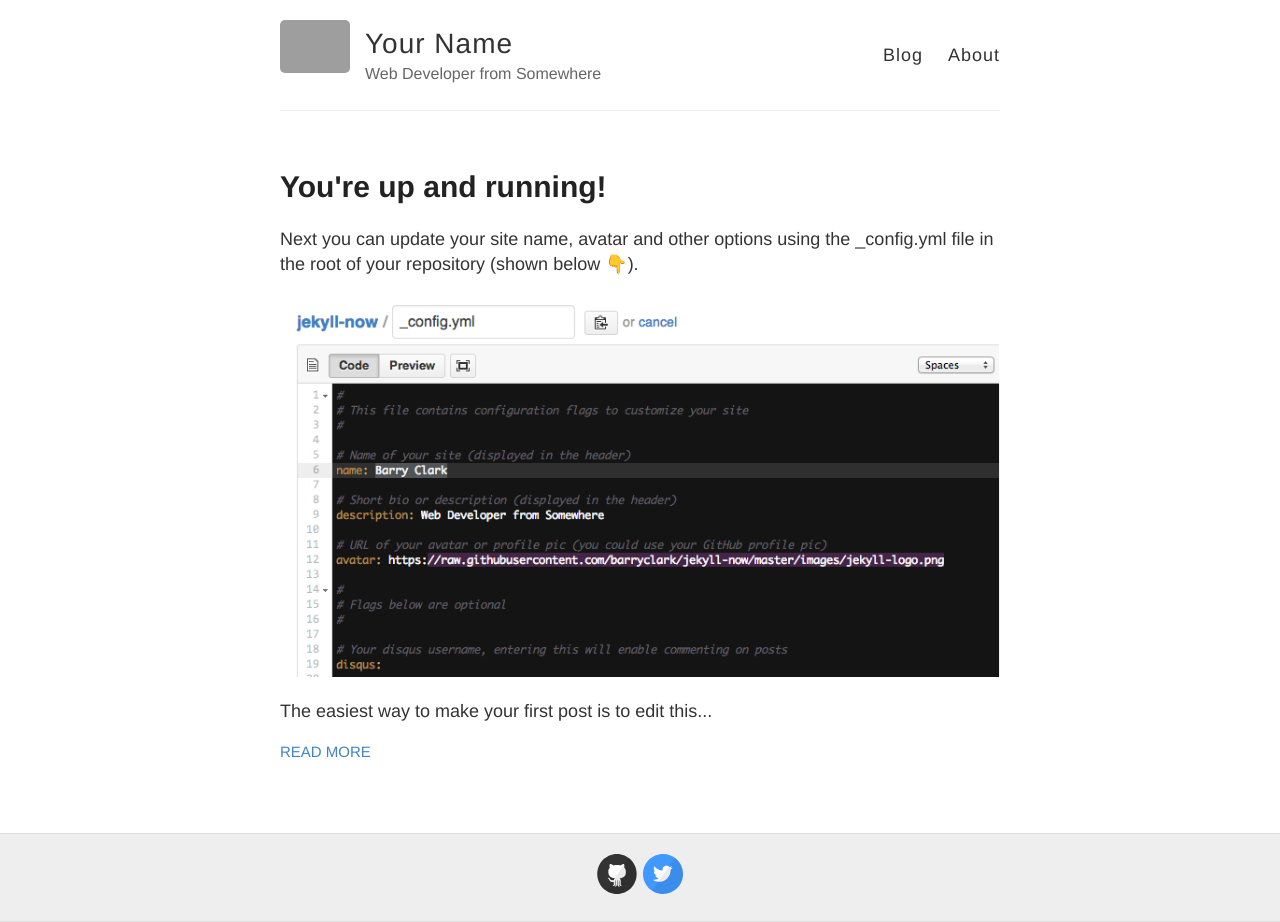
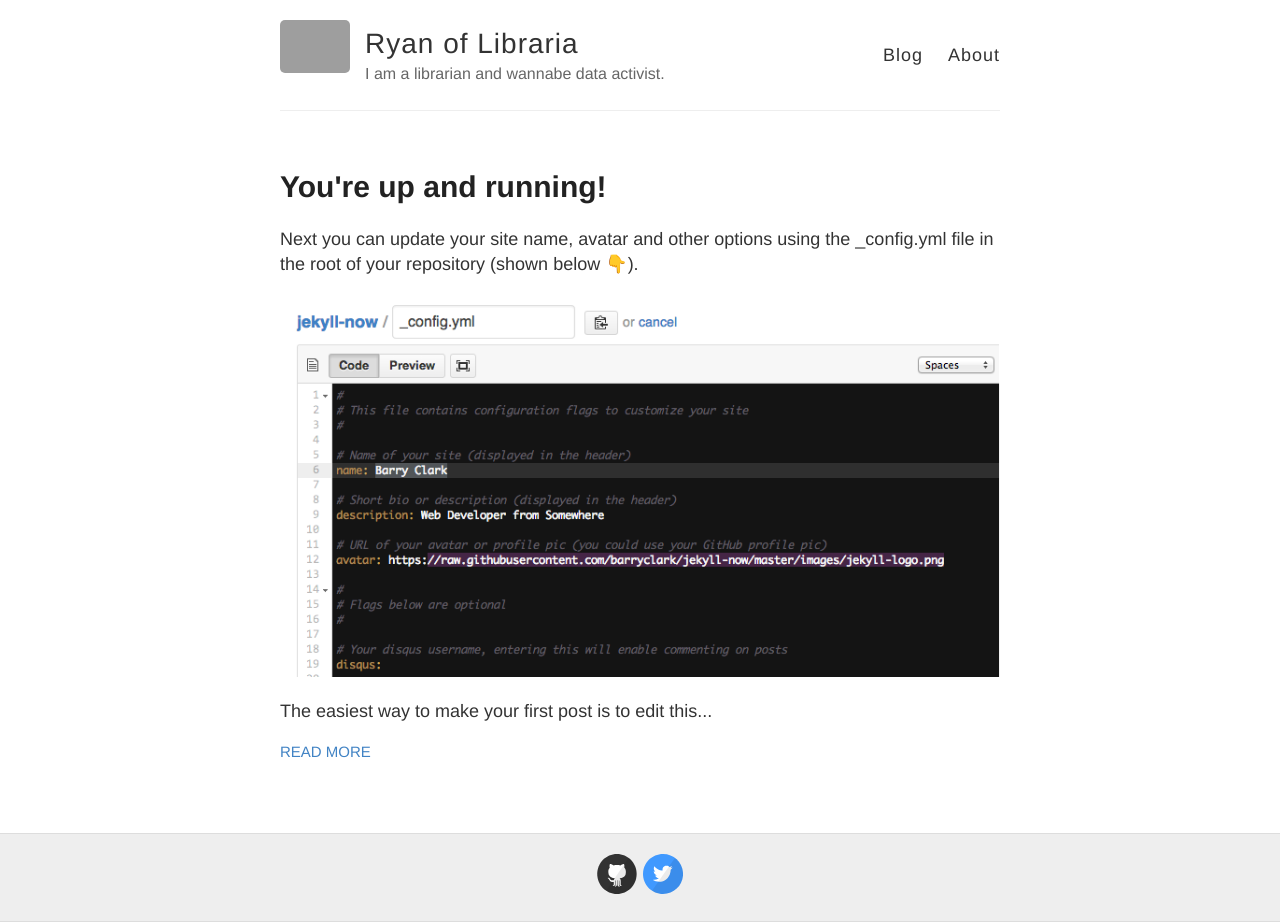
Before and after one commit to remerjohnson/remerjohnson.github.io, a Jekyll site: the page built from index.html, in a window 1280 px wide. Built offline with Jekyll 4.4.1, drawn with Linux system fonts in a browser that asks for light colours; emoji names are drawn with the system emoji font; grey boxes are pictures that could not be loaded.

Commit message:
Update _config.yml

```diff
--- a/_config.yml
+++ b/_config.yml
@@ -3,10 +3,10 @@
 #
 
 # Name of your site (displayed in the header)
-name: Your Name
+name: Ryan of Libraria
 
 # Short bio or description (displayed in the header)
-description: Web Developer from Somewhere
+description: I am a librarian and wannabe data activist.
 
 # URL of your avatar or profile pic (you could use your GitHub profile pic)
 avatar: https://raw.githubusercontent.com/barryclark/jekyll-now/master/images/jekyll-logo.png
@@ -21,12 +21,12 @@
   email:
   facebook:
   flickr:
-  github: barryclark/jekyll-now
+  github: remerjohnson
   instagram:
   linkedin:
   pinterest:
   rss: # just type anything here for a working RSS icon, make sure you set the "url" above!
-  twitter: jekyllrb
+  twitter: ejones82
   stackoverflow: # your stackoverflow profile, e.g. "users/50476/bart-kiers"
 
 # Your disqus shortname, entering this will enable commenting on posts
@@ -37,20 +37,20 @@
 
 # Your website URL (e.g. http://barryclark.github.io or http://www.barryclark.co)
 # Used for Sitemap.xml and your RSS feed
-url:
+url: http://remerjohnson.github.io
 
 # If you're hosting your site at a Project repository on GitHub pages
 # (http://yourusername.github.io/repository-name)
 # and NOT your User repository (http://yourusername.github.io)
 # then add in the baseurl here, like this: "/repository-name"
-baseurl: ""
+baseurl:
 
 #
 # !! You don't need to change any of the configuration flags below !!
 #
 
 markdown: kramdown
-highlighter: pygments
+highlighter: rouge
 permalink: /:title/
 
 # The release of Jekyll Now that you're using
```
